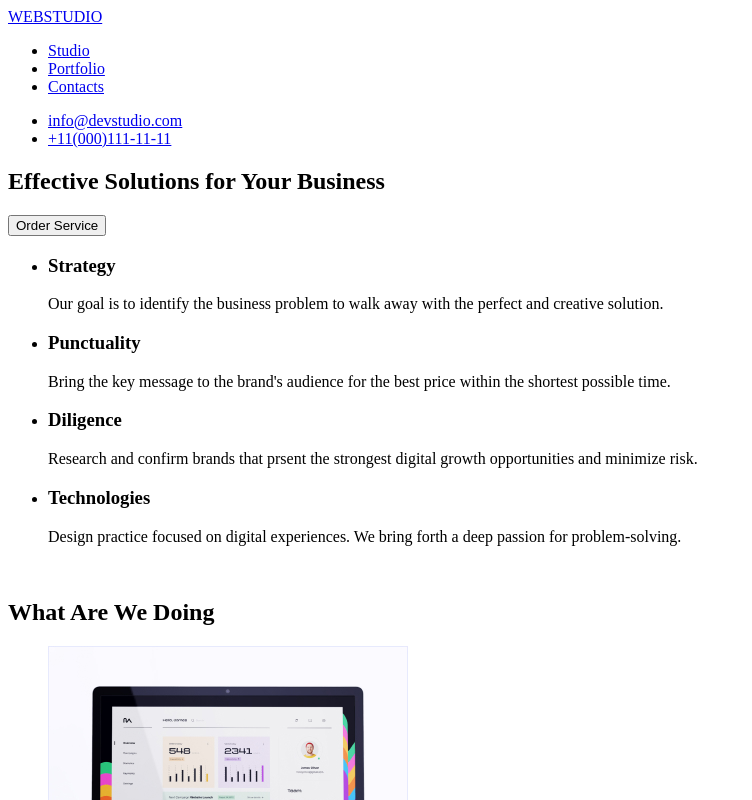
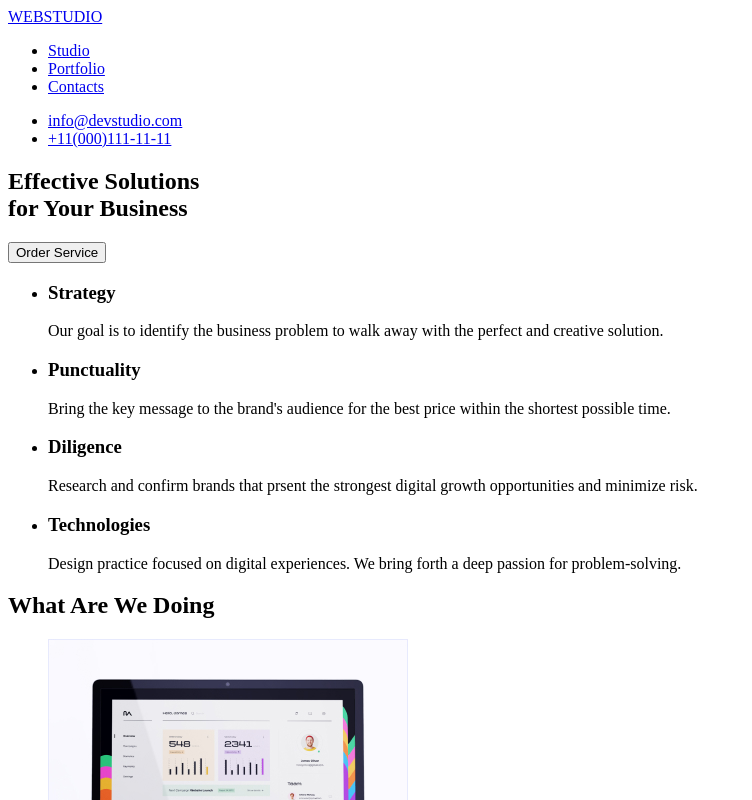
Before and after one commit to jomartacsiat/goit-markup-hw-01, a plain HTML site: page index.html in a window 1280 px wide. Shown: the top 800 px of the page, without its empty margins (0-752 px from the left). Drawn offline with Linux system fonts and the light colour scheme.

Commit message:
Polishing on H1

```diff
--- a/index.html
+++ b/index.html
@@ -21,7 +21,7 @@
     <main>
       <section>
         <!--Paragraph tag-->
-        <h1>Effective Solutions for Your Business</h1>
+        <h1>Effective Solutions <br />for Your Business</h1>
         <!--creating button-->
         <button type="button">Order Service</button>
       </section>
@@ -57,7 +57,6 @@
           </li>
         </ul>
       </section>
-      <br />
       <section>
         <h2>What Are We Doing</h2>
         <!--inserting images-->
```
